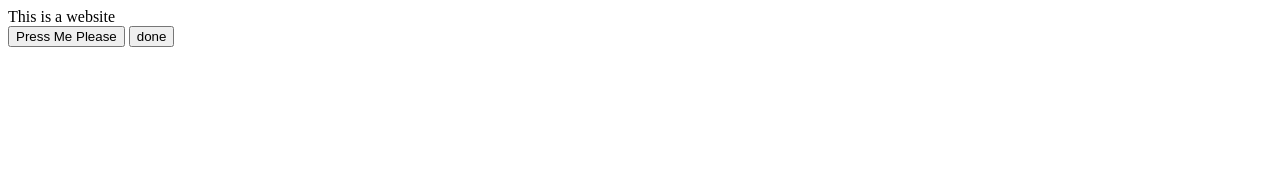
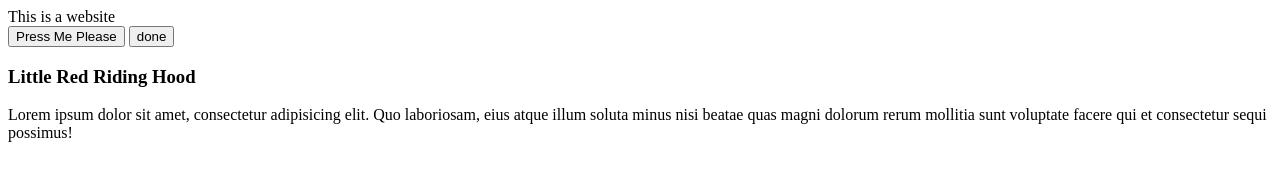
Before and after one commit to MykiellDeovennPagayonan/sample-repo, a plain HTML site: page index.html in a window 1280 px wide. Drawn offline with Linux system fonts and the light colour scheme.

Commit message:
Jose please change to actual story, thank you

```diff
--- a/index.html
+++ b/index.html
@@ -15,5 +15,7 @@
   <button>
     done
   </button>
+  <h3> Little Red Riding Hood </h3>
+  <p> Lorem ipsum dolor sit amet, consectetur adipisicing elit. Quo laboriosam, eius atque illum soluta minus nisi beatae quas magni dolorum rerum mollitia sunt voluptate facere qui et consectetur sequi possimus! </p>
 </body>
 </html>
```
